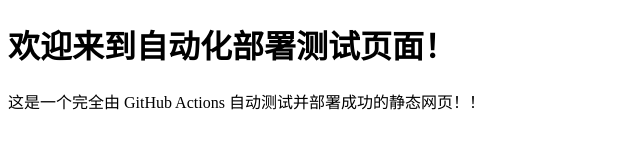
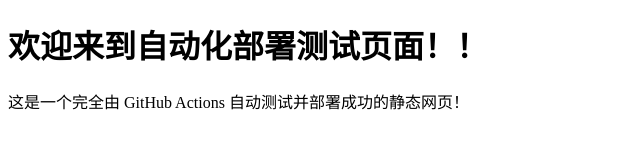
Before and after one commit to cyygit2026/my-cicd-demo, a website: page index.html in a window 1280 px wide. Shown: the full height of the page, 0-640 px from the left. Drawn offline with Linux system fonts and the light colour scheme.

```diff
--- a/index.html
+++ b/index.html
@@ -5,7 +5,7 @@
     <title>我的第一个 CI/CD 项目</title>
 </head>
 <body>
-    <h1 id="title">欢迎来到自动化部署测试页面！</h1>
-    <p>这是一个完全由 GitHub Actions 自动测试并部署成功的静态网页！！</p>
+    <h1 id="title">欢迎来到自动化部署测试页面！！</h1>
+    <p>这是一个完全由 GitHub Actions 自动测试并部署成功的静态网页！</p>
 </body>
 </html>
```
Also changed, not shown: package.json (renamed from pages.json).
